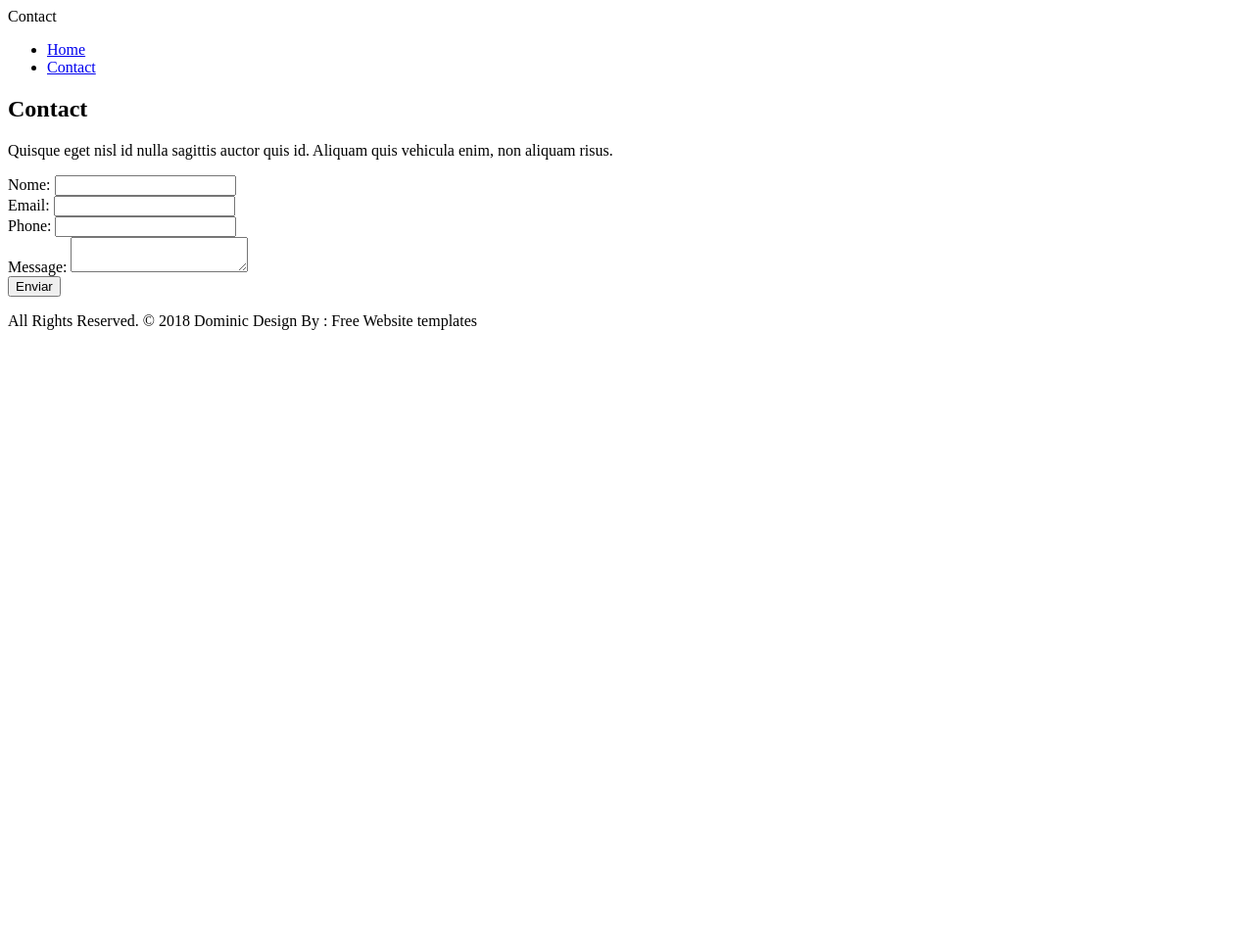
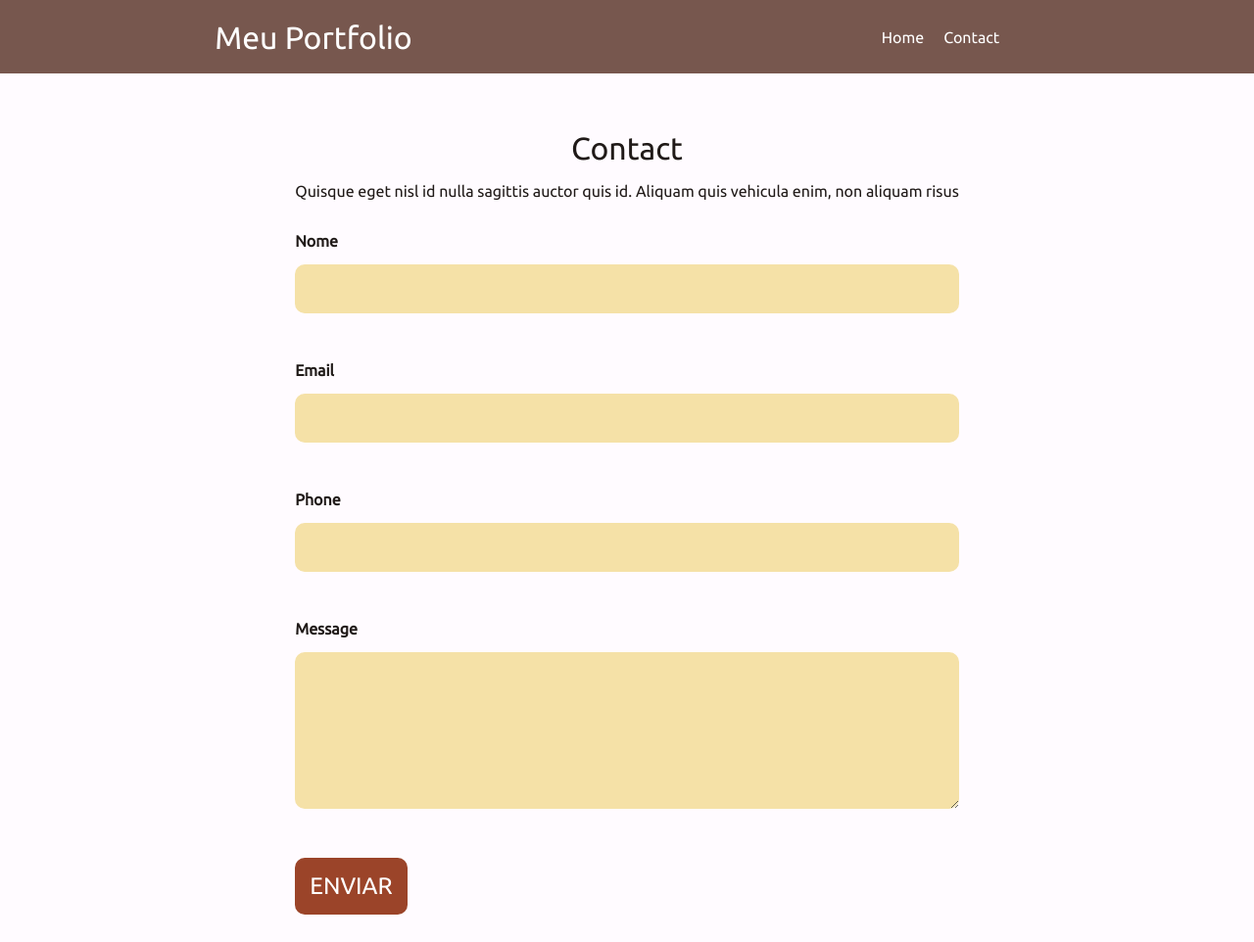
Before and after one commit to MateusPitura/web-css-portfolio, a plain HTML site: page contact/index.html in a window 1280 px wide. Shown: the top 962 px of the page at 98% size. Before the commit the page ends 800 px from the top, so only its background shows below. Drawn offline with Linux system fonts and the light colour scheme.

Commit message:
feat: estilizado o formulario

```diff
--- a/contact/index.html
+++ b/contact/index.html
@@ -1,48 +1,77 @@
 <!DOCTYPE html>
 <html lang="pt-BR">
+
 <head>
     <meta charset="UTF-8">
     <title>Document</title>
+    <link rel="stylesheet" href="/reset.css" type="text/css">
+    <link rel="preconnect" href="https://fonts.googleapis.com">
+    <link rel="preconnect" href="https://fonts.gstatic.com" crossorigin>
+    <link href="https://fonts.googleapis.com/css2?family=Ubuntu&display=swap" rel="stylesheet">
+    <link rel="stylesheet" href="style.css" type="text/css">
 </head>
+
 <body>
-        Contact
     <header>
+        <div class="brand-name">
+            <p>Meu Portfolio</p>
+        </div>
         <nav>
-                <ul>
+            <ul class="navigation">
                 <li><a href="/">Home</a></li>
                 <li><a href="/contact">Contact</a></li>
             </ul>
         </nav>
     </header>
     <main>
+        <section class="contact">
+            <div>
                 <h2>Contact</h2>
-            <p>Quisque eget nisl id nulla sagittis auctor quis id. Aliquam quis vehicula enim, non aliquam risus.</p>
-            <form>
-                <div>
-                    <label for="name">Nome:</label>
-                    <input id="name" name="name" type="text">
+                <p>Quisque eget nisl id nulla sagittis auctor quis id. Aliquam quis vehicula enim, non aliquam risus
+                </p>
+                <form action="https://google.com/search" method="get">
+                    <div class="input">
+                        <label for="name">Nome</label>
+                        <br><br>
+                        <div class="container">
+                            <input id="name" name="q" type="text">
                         </div>
-                <div>
-                    <label for="email">Email:</label>
-                    <input id="email" name="email" type="email">
                     </div>
-                <div>
-                    <label for="phone">Phone:</label>
-                    <input id="phone" name="phone" type="tel">
+                    <div class="input">
+                        <label for="email">Email</label>
+                        <br><br>
+                        <div class="container">
+                            <input id="email" name="q" type="email">
                         </div>
-                <div>
-                    <label for="message">Message:</label>
-                    <textarea id="message"></textarea>
                     </div>
-                <div>
+                    <div class="input">
+                        <label for="phone">Phone</label>
+                        <br><br>
+                        <div class="container">
+                            <input id="phone" name="q" type="tel">
+                        </div>
+                    </div>
+                    <div class="input">
+                        <label for="message">Message</label>
+                        <br><br>
+                        <div class="container">
+                            <textarea id="message" name="q" rows="5" required></textarea>
+                        </div>
+                    </div>
+                    <div class="button-input">
                         <label>
-                        <input type="submit" value="Enviar">
+                            <input class="button" type="submit" value="ENVIAR">
                         </label>
                     </div>
                 </form>
+            </div>
+        </section>
     </main>
     <footer>
-            <p>All Rights Reserved. © 2018 Dominic Design By : Free Website templates</p>
+        <div>
+            <p>Copyright © 2023 Mateus Pitura. Todos os direitos reservados</p>
+        </div>
     </footer>
 </body>
+
 </html>
--- /dev/null
+++ b/contact/style.css
@@ -0,0 +1,164 @@
+:root {
+    --primary: #9b4429;
+    --primary-scrim: #692e1c;
+    --on-primary: #ffffff;
+    --secondary: #77574e;
+    --on-secondary: #ffffff;
+    --tertiary: #6b5d2f;
+    --on-tertiary: #ffffff;
+    --teriary-container: #f5e1a7;
+    --on-teriary-container: #231b00;
+    --surface: #fffbff;
+    --on-surface: #201a18;
+    --shadown: #000;
+    --white: #fff;
+}
+
+body {
+    font-family: 'Ubuntu', sans-serif;
+}
+
+header {
+    background-color: var(--secondary);
+    display: flex;
+    flex-wrap: wrap;
+    height: 75px;
+    flex: 1;
+}
+
+.brand-name {
+    display: flex;
+    flex: 1;
+    align-items: center;
+    justify-content: center;
+    min-width: 250px;
+}
+
+.brand-name p {
+    color: var(--on-secondary);
+    font-size: 32px;
+    padding: 5px;
+}
+
+nav {
+    display: flex;
+    flex: 1;
+    align-items: center;
+    justify-content: center;
+}
+
+.navigation {
+    display: flex;
+    flex-wrap: nowrap;
+    padding: 0px 25px;
+
+}
+
+.navigation li a {
+    color: var(--on-secondary);
+    text-decoration: none;
+    min-width: 250px;
+}
+
+.navigation li {
+    padding: 5px 10px;
+}
+
+.contact {
+    background-color: var(--surface);
+    color: var(--on-surface);
+    display: flex;
+    flex: 1;
+    justify-content: center;
+    align-items: center;
+}
+
+.contact > div {
+    max-width: 1000px;
+    padding: 50px;
+}
+
+.contact h2 {
+    font-size: 32px;
+    text-align: center;
+}
+
+.contact h2, .contact p{
+    padding: 10px 0px;
+}
+
+.input{
+    padding: 25px 0px;
+}
+
+.input label{
+    font-weight: bold;
+}
+
+.container{
+    display: flex;
+    flex: 1;
+}
+
+.input input{
+    display: flex;
+    flex: 1;
+    font-family: 'Ubuntu', sans-serif;
+    background-color: var(--teriary-container);
+    border: none;
+    border-radius: 10px;
+    height: 48px;
+    padding-left: 15px;
+    font-size: 16px;
+    color: var(--on-teriary-container);
+}
+
+.input textarea{
+    display: flex;
+    flex: 1;
+    font-family: 'Ubuntu', sans-serif;
+    background-color: var(--teriary-container);
+    border: none;
+    border-radius: 10px;
+    padding: 15px;
+    width: 100%;
+    font-size: 16px;
+    color: var(--on-teriary-container);
+    resize: vertical;
+    min-height: 130px;
+}
+
+.button-input{
+    padding: 25px 0px;
+}
+
+.button{
+    font-family: 'Ubuntu', sans-serif;
+    background-color: var(--primary);
+    border: none;
+    padding: 15px;
+    color: var(--on-primary);
+    font-size: 24px;
+    border-radius: 10px;
+    cursor: pointer;
+}
+
+.button:hover{
+    background-color: var(--primary-scrim)
+}
+
+footer {
+    background-color: var(--secondary);
+    color: var(--on-secondary);
+    height: 200px;
+    display: flex;
+}
+
+footer div {
+    display: flex;
+    flex: 1;
+    justify-content: center;
+    align-items: center;
+    text-align: center;
+    padding: 20px;
+}
--- a/style.css
+++ b/style.css
@@ -32,6 +32,7 @@ header {
 .brand-name p{
     color: var(--on-secondary);
     font-size: 32px;
+    padding: 5px;
 }
 
 nav{
@@ -55,7 +56,7 @@ nav{
 }
 
 .navigation li{
-    padding: 0 10px;
+    padding: 5px 10px;
 }
 
 .hero {
@@ -112,6 +113,7 @@ nav{
 .block{
     max-width: 400px;
     display: block;
+    color: var(--on-surface)
 }
 
 .header{
```
Also changed, not shown: index.html (+7 -4 lines). Lines whose indentation alone changed are shown as unchanged.
